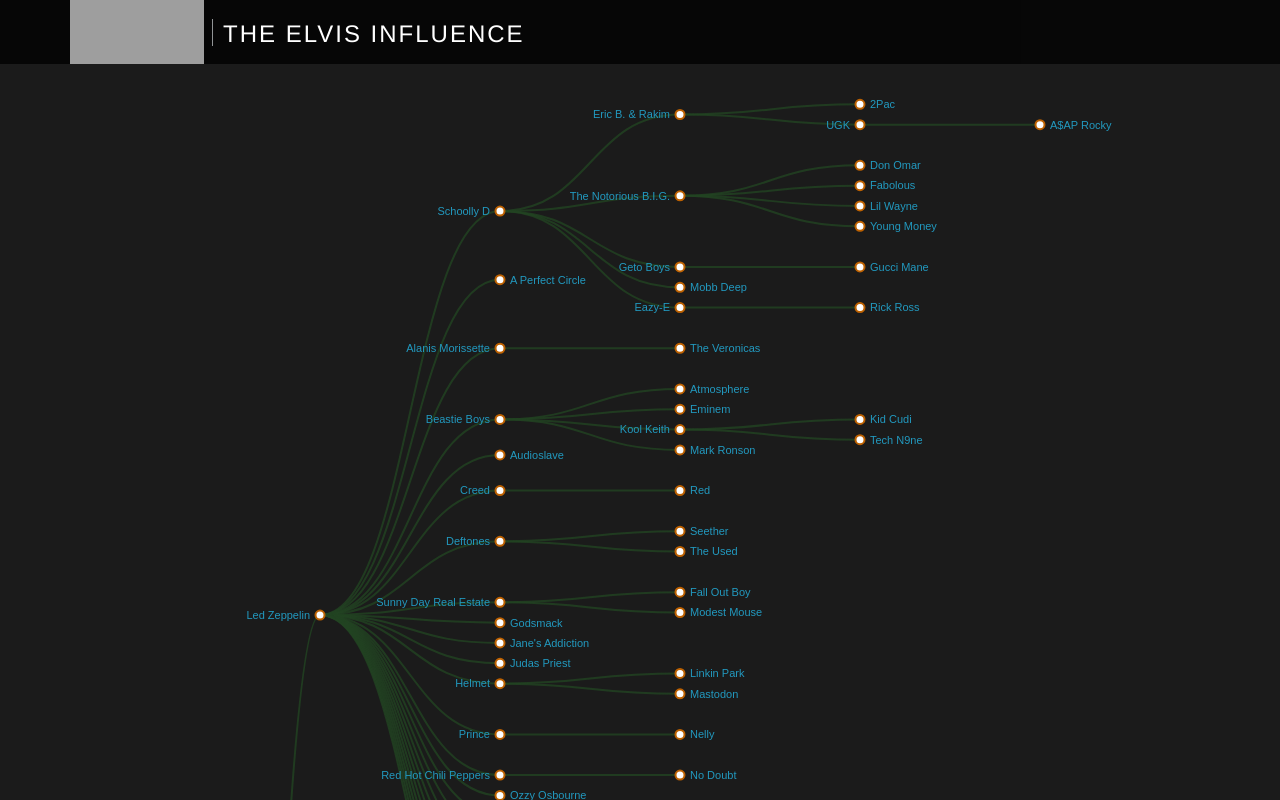
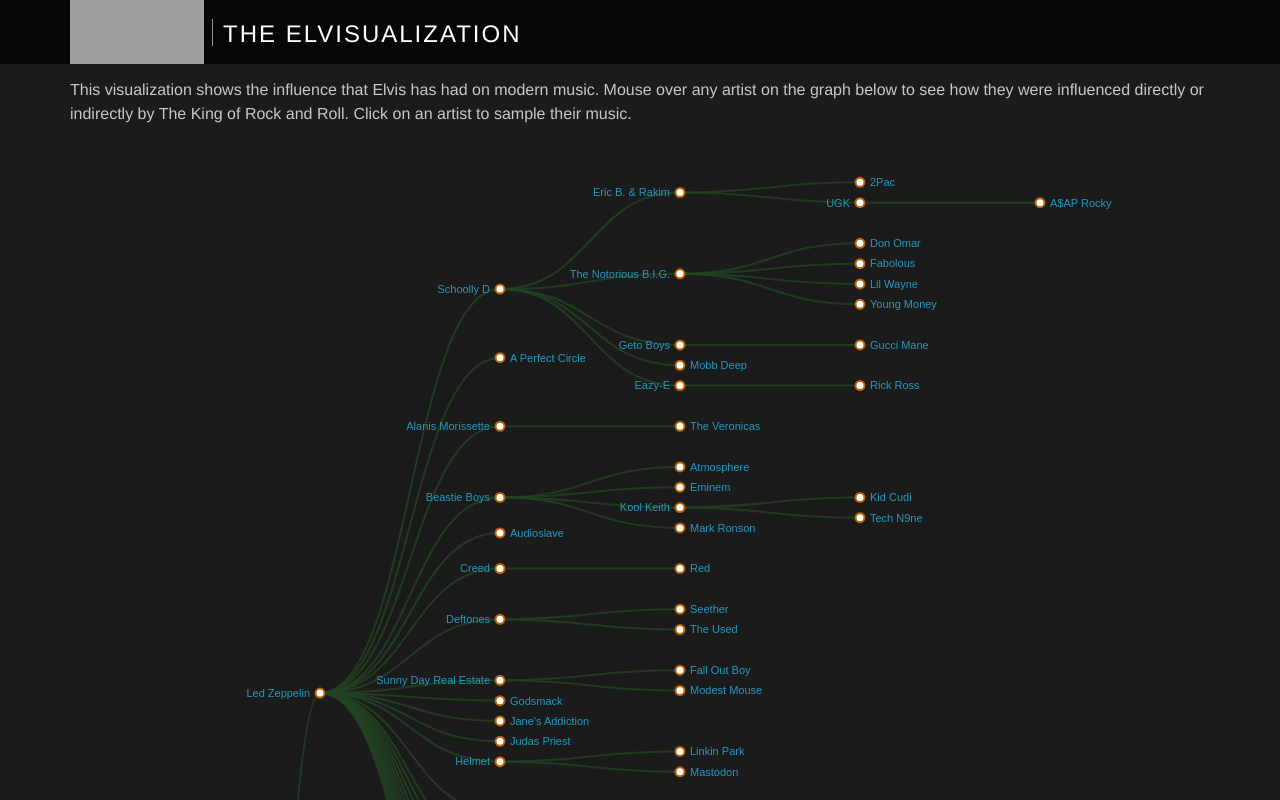
Before and after one commit to plamere/elvis, a plain HTML site: page elvisualization.html in a window 1280 px wide. Shown: the top 800 px of the page. Drawn offline with Linux system fonts and the light colour scheme; files that its build step writes are made by us from their sources; grey boxes are pictures that could not be loaded; a web font is replaced by a local one.

Commit message:
Added footer links and elviualization description

```diff
--- a/elvisualization.html
+++ b/elvisualization.html
@@ -9,7 +9,7 @@
     <link type="text/css" href="visstyles.css" rel="stylesheet" />
     <link href="dist/sp-bootstrap.min.css" rel="stylesheet" media="screen">
     <link rel="shortcut icon" href="images/favicon.png">
-    <title>The Elvis Influence</title>
+    <title>The Elvisualization </title>
     <!-- Custom styles for this template -->
     <!-- HTML5 shim and Respond.js IE8 support of HTML5 elements and media queries -->
     <!--[if lt IE 9]>
@@ -23,10 +23,17 @@
         <div class="navbar-header">
           <a class="navbar-brand" href="index.html">
             <span class="navbar-logo">Spotify</span>
-            <span class="navbar-title">The Elvis Influence</span>
+            <span class="navbar-title">The Elvisualization</span>
           </a>
         </div>
       </div>
+    </div>
+
+    <div class="container info">
+    <p> This visualization shows the influence that Elvis has had on modern
+    music.  Mouse over any artist on the graph below to see how they were
+    influenced directly or indirectly by The King of Rock and Roll. Click on an
+    artist to sample their music.  </p>
     </div>
 
     <div id='main'></div>
@@ -35,11 +42,16 @@
     <div id="footer">
       <div class="container text-center">
             <p class="text-muted">
+                Be sure to checkout the <a
+                href="index.html">The Elvis Influence</a>.
+                See the <a
+                href="http://insights.spotify.com/2015/01/07/the-elvis-influence/">
+                Spotify Insights Blog</a> for more info.
+                <br>
                 Powered by <a href="http://spotify.com">Spotify</a>.
                 Created by <a href="http://twitter.com/plamere">@plamere</a>.
             </p>
       </div>
-    </div>
     <script src="lib/jquery-1.11.1.min.js"></script>
     <script src="lib/bootstrap.min.js"></script>
     <script src="lib/underscore-min.js"></script>
--- a/visstyles.css
+++ b/visstyles.css
@@ -1,6 +1,6 @@
 
 #main {
-    margin-top:64px;
+    margin-top:4px;
     /*background-color:rgb(47,47,47);*/
     color:white;
 }
@@ -8,6 +8,13 @@
 
 .d3-main-svg {
 }
+
+
+.info {
+    margin-top:78px;
+    color:rgb(200,200,200);
+}
+
 
 body {
     background-color:rgb(27,27,27) !important;
```
Also changed, not shown: index.html (+10 -8 lines).
